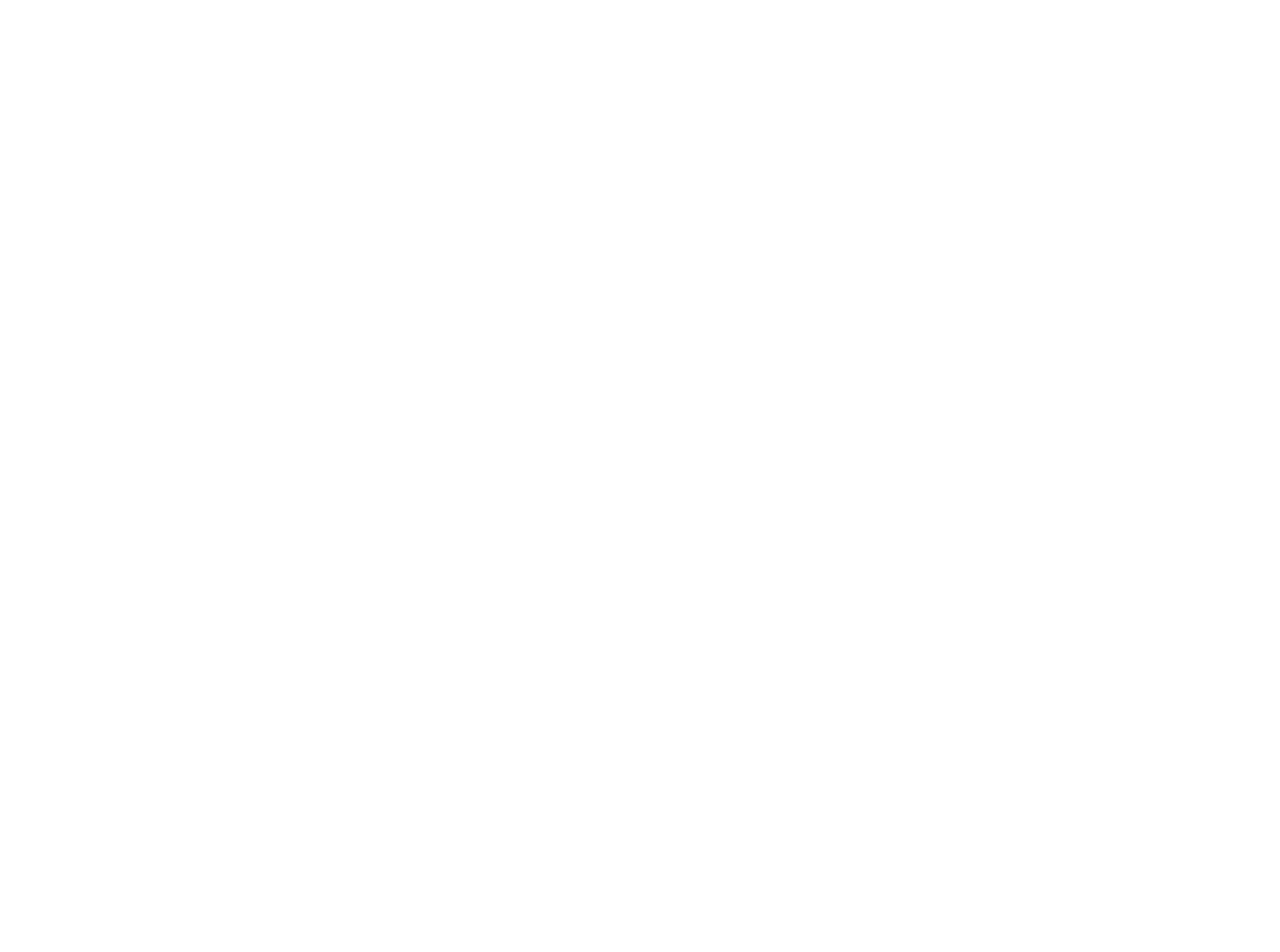
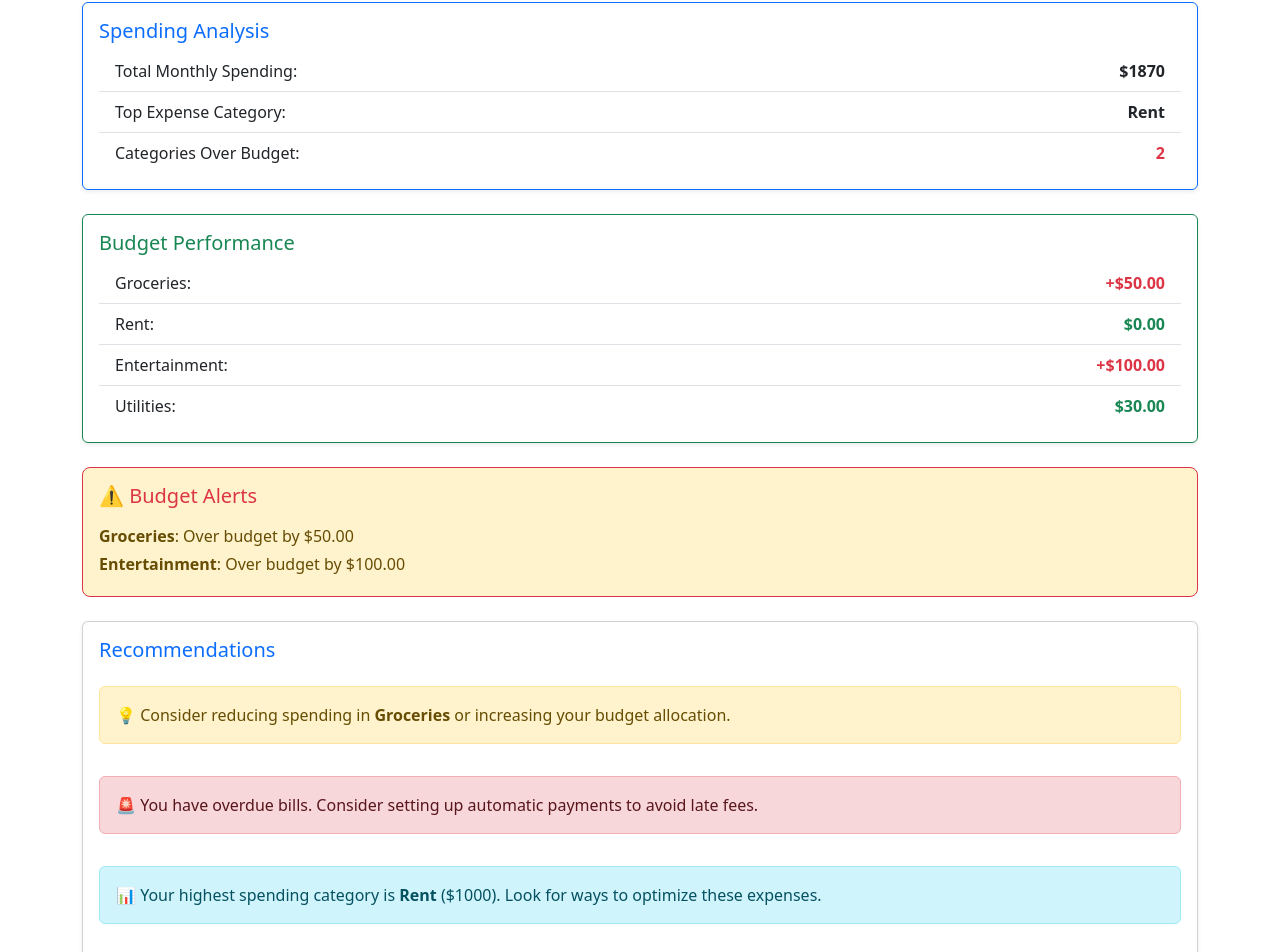
Before and after one commit to KhalanHappiness/BudgetWise, a React (Vite) app in the folder client/Budget-wise/: page /insights in a window 1280 px wide. Before the commit this address had no page. Shown: the part 455-1407 px from the top of the page. Before the commit the page ends 800 px from the top, so only its background shows below. Built offline with nearby package versions, Linux system fonts and the light colour scheme.

Commit message:
added the insights page

```diff
--- a/client/Budget-wise/src/App.jsx
+++ b/client/Budget-wise/src/App.jsx
@@ -6,6 +6,7 @@ import BillsManager from './pages/BillsManager';
 import BudgetManager from './pages/BudgetManager';
 import ExpenseTracker from './pages/ExpenseTracker';
 import Dashboard from './pages/Dashboard';
+import Insights from './pages/Insights';
 import { AuthProvider } from './context/AuthContext';
 
 const App = () => {
@@ -18,6 +19,7 @@ const App = () => {
             <Route path="/bills" element={<BillsManager />} />
             <Route path="/budget" element={<BudgetManager />} />
             <Route path="/expenses" element={<ExpenseTracker />} />
+            <Route path="/insights" element={<Insights />} />
 
 
           </Routes>
--- a/client/Budget-wise/src/pages/Insights.jsx
+++ b/client/Budget-wise/src/pages/Insights.jsx
@@ -0,0 +1,115 @@
+import React from 'react';
+import Sidebar from '../components/Layout/Menubar';
+const Insights = () => {
+  const budgets = [
+    { id: 1, category: 'Groceries', budgeted: 400, spent: 450 },
+    { id: 2, category: 'Rent', budgeted: 1000, spent: 1000 },
+    { id: 3, category: 'Entertainment', budgeted: 200, spent: 300 },
+    { id: 4, category: 'Utilities', budgeted: 150, spent: 120 },
+  ];
+
+  const bills = [
+    { id: 1, name: 'Internet', dueDate: '2025-06-20', status: 'paid' },
+    { id: 2, name: 'Electricity', dueDate: '2025-06-15', status: 'overdue' },
+    { id: 3, name: 'Credit Card', dueDate: '2025-06-10', status: 'overdue' },
+  ];
+
+  const totalSpent = budgets.reduce((sum, budget) => sum + budget.spent, 0);
+  const overBudgetCategories = budgets.filter(b => b.spent > b.budgeted);
+  const topExpenseCategory = budgets.reduce((max, b) =>
+    b.spent > max.spent ? b : max, budgets[0] || { category: 'None', spent: 0 });
+
+  return (
+    <div className="container my-5">
+     <Sidebar />
+
+      <div className="row mb-4 mt-4">
+              <h4 className="mb-4">Financial Insights</h4>
+
+        <div className="col-md-12">
+          <div className="card border-primary shadow-sm">
+            <div className="card-body">
+              <h5 className="card-title text-primary">Spending Analysis</h5>
+              <ul className="list-group list-group-flush">
+                <li className="list-group-item d-flex justify-content-between">
+                  <span>Total Monthly Spending:</span>
+                  <strong>${totalSpent}</strong>
+                </li>
+                <li className="list-group-item d-flex justify-content-between">
+                  <span>Top Expense Category:</span>
+                  <strong>{topExpenseCategory.category}</strong>
+                </li>
+                <li className="list-group-item d-flex justify-content-between">
+                  <span>Categories Over Budget:</span>
+                  <strong className={overBudgetCategories.length > 0 ? 'text-danger' : 'text-success'}>
+                    {overBudgetCategories.length}
+                  </strong>
+                </li>
+              </ul>
+            </div>
+          </div>
+        </div>
+
+        <div className="col-md mt-4">
+          <div className="card border-success shadow-sm">
+            <div className="card-body">
+              <h5 className="card-title text-success">Budget Performance</h5>
+              <ul className="list-group list-group-flush">
+                {budgets.map(budget => {
+                  const variance = budget.budgeted - budget.spent;
+                  const isOver = variance < 0;
+                  return (
+                    <li key={budget.id} className="list-group-item d-flex justify-content-between">
+                      <span>{budget.category}:</span>
+                      <strong className={isOver ? 'text-danger' : 'text-success'}>
+                        {isOver ? '+' : ''}${Math.abs(variance).toFixed(2)}
+                      </strong>
+                    </li>
+                  );
+                })}
+              </ul>
+            </div>
+          </div>
+        </div>
+      </div>
+
+      {overBudgetCategories.length > 0 && (
+        <div className="alert alert-warning border border-danger rounded-3">
+          <h5 className="text-danger mb-3">⚠️ Budget Alerts</h5>
+          {overBudgetCategories.map(cat => (
+            <p key={cat.id} className="mb-1">
+              <strong>{cat.category}</strong>: Over budget by ${(cat.spent - cat.budgeted).toFixed(2)}
+            </p>
+          ))}
+        </div>
+      )}
+
+      <div className="card shadow-sm mt-4">
+        <div className="card-body">
+          <h5 className="card-title text-purple mb-4 text-primary">Recommendations</h5>
+          <div className="d-grid gap-3">
+            {overBudgetCategories.length > 0 && (
+              <div className="alert alert-warning">
+                💡 Consider reducing spending in <strong>{overBudgetCategories[0].category}</strong> or increasing your budget allocation.
+              </div>
+            )}
+            {bills.filter(b => b.status === 'overdue').length > 0 && (
+              <div className="alert alert-danger">
+                🚨 You have overdue bills. Consider setting up automatic payments to avoid late fees.
+              </div>
+            )}
+            <div className="alert alert-info">
+              📊 Your highest spending category is <strong>{topExpenseCategory.category}</strong> (${topExpenseCategory.spent}).
+              Look for ways to optimize these expenses.
+            </div>
+            <div className="alert alert-success">
+              ✅ Set up bill reminders 3-5 days before due dates to improve your payment history.
+            </div>
+          </div>
+        </div>
+      </div>
+    </div>
+  );
+};
+
+export default Insights;
```
